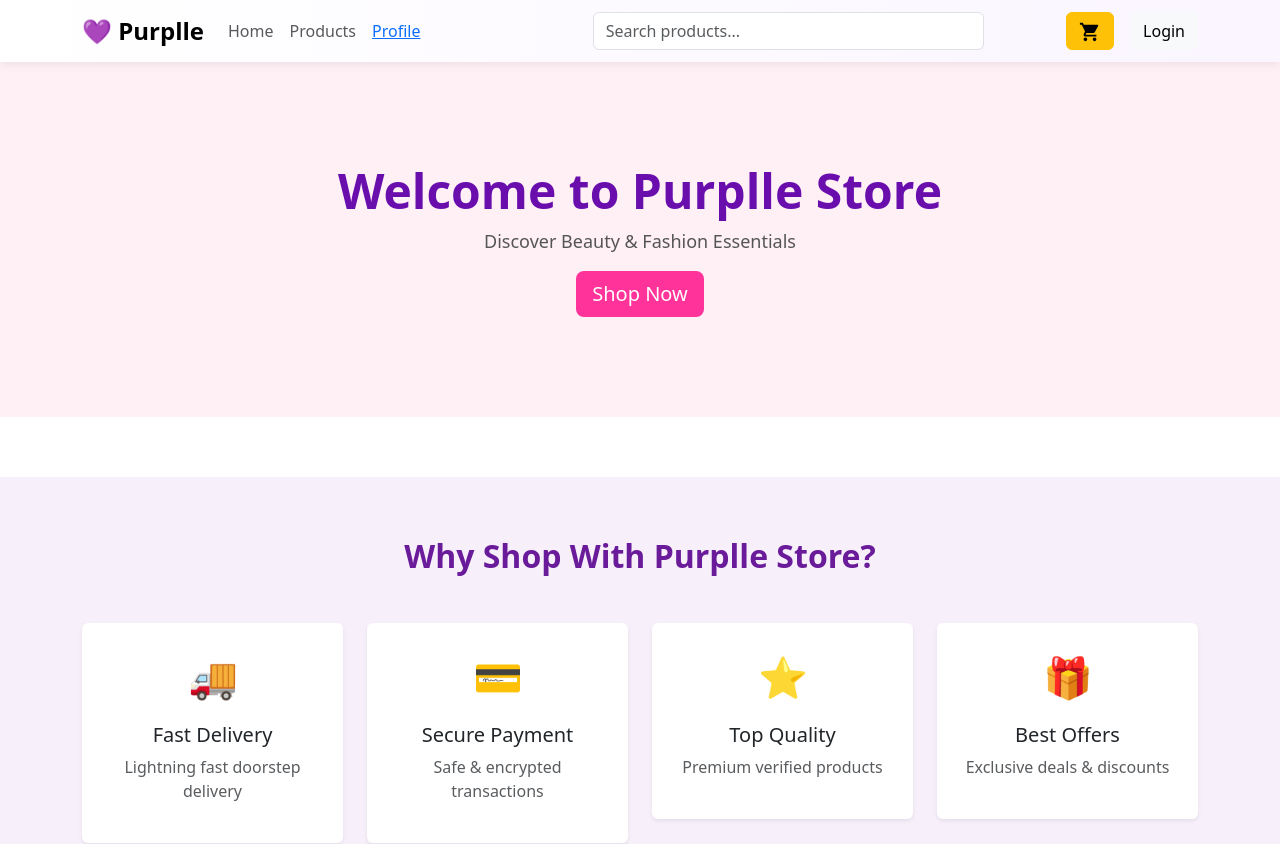
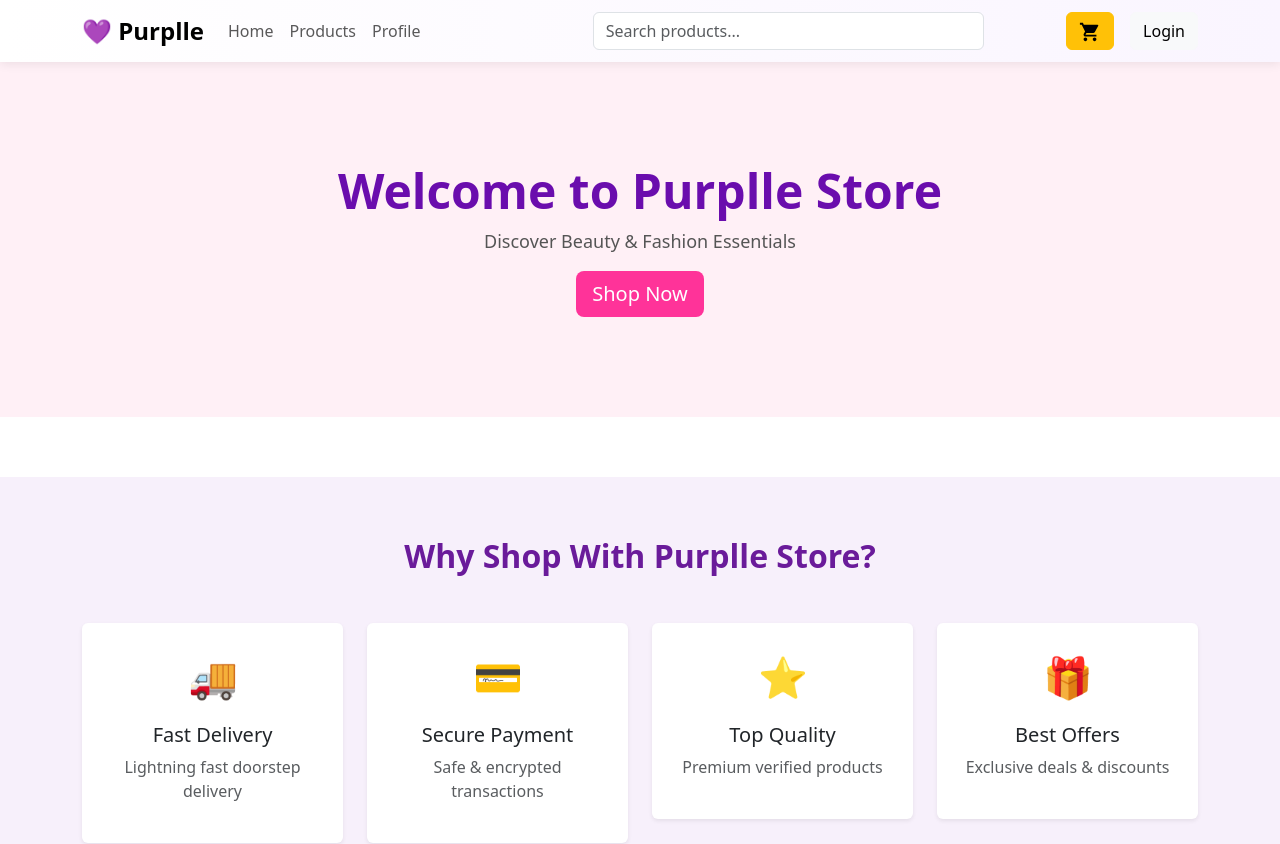
Before and after one commit to KavinGanesan24/E-commerce-React-Project, a React (Vite) app: page / in a window 1280 px wide. Shown: the top 844 px of the page. Built offline with nearby package versions, Linux system fonts and the light colour scheme; data requests are answered from the project's data file.

Commit message:
first commit

```diff
--- a/src/App.jsx
+++ b/src/App.jsx
@@ -74,6 +74,7 @@ function App() {
           <Route path="/admin" element={<Admin />} />
           <Route path="/create" element={<NewProduct/>} />
           <Route path="/edit/:id" element={<UpdateProduct />} />
+          <Route path="/checkout" element={<Checkout />} />
         </Routes>
       </Router>
     </div>
--- a/src/components/Navbar.jsx
+++ b/src/components/Navbar.jsx
@@ -63,9 +63,11 @@ function NavBar() {
                 Orders
               </Nav.Link>
             )}
-            <Nav.Link>
-              {isAdmin && <Link to="/admin">Profile</Link>}
-            </Nav.Link>
+              {isAdmin && (
+                <Nav.Link as={Link} to="/admin">
+                  Profile
+                </Nav.Link>
+            )}
 
 
           </Nav>
--- a/src/components/ProductList.jsx
+++ b/src/components/ProductList.jsx
@@ -4,14 +4,15 @@ import Card from "react-bootstrap/Card";
 import { LifeLine } from "react-loading-indicators";
 import useFetch from "./custom-hook/useFetch";
 import { MdAddShoppingCart } from "react-icons/md";
-import { MdOutlineFolderDelete } from "react-icons/md";
-import { FaEdit } from "react-icons/fa";
+
 import { useNavigate } from "react-router-dom";
 import Swal from "sweetalert2";
 import axios from "axios";
 import { useDispatch, useSelector } from "react-redux";
 import { addItem } from "./store/cartSlice";
 import { Container, Row, Col } from "react-bootstrap";
+
+
 
 const ProductList = () => {
   let navigate = useNavigate();
@@ -21,6 +22,10 @@ const ProductList = () => {
   let { products, error, isLoading, setProducts } = useFetch(
     "http://localhost:5000/products",
   );
+  const handleBuyNow = (product) => {
+    dispatch(addItem(product));
+    navigate("/checkout");
+  };
 
   let handleDelete = (id) => {
     axios.delete(`http://localhost:5000/products/${id}`).then(() => {
@@ -106,7 +111,14 @@ const ProductList = () => {
 
                     <Card.Footer className="d-flex justify-content-evenly">
                       <Button
-                        variant="primary"
+                        variant= "primary"
+                        onClick={() => handleBuyNow(product)}
+                        className="buy-btn"
+                      >
+                        Buy Now
+                      </Button>
+                      <Button
+                        variant="danger"
                         onClick={(e) => {
                           e.stopPropagation();
                           addItemToCart(product);
@@ -114,7 +126,6 @@ const ProductList = () => {
                       >
                         <MdAddShoppingCart />
                       </Button>
-
                     </Card.Footer>
                   </Card>
                 </Col>
```
